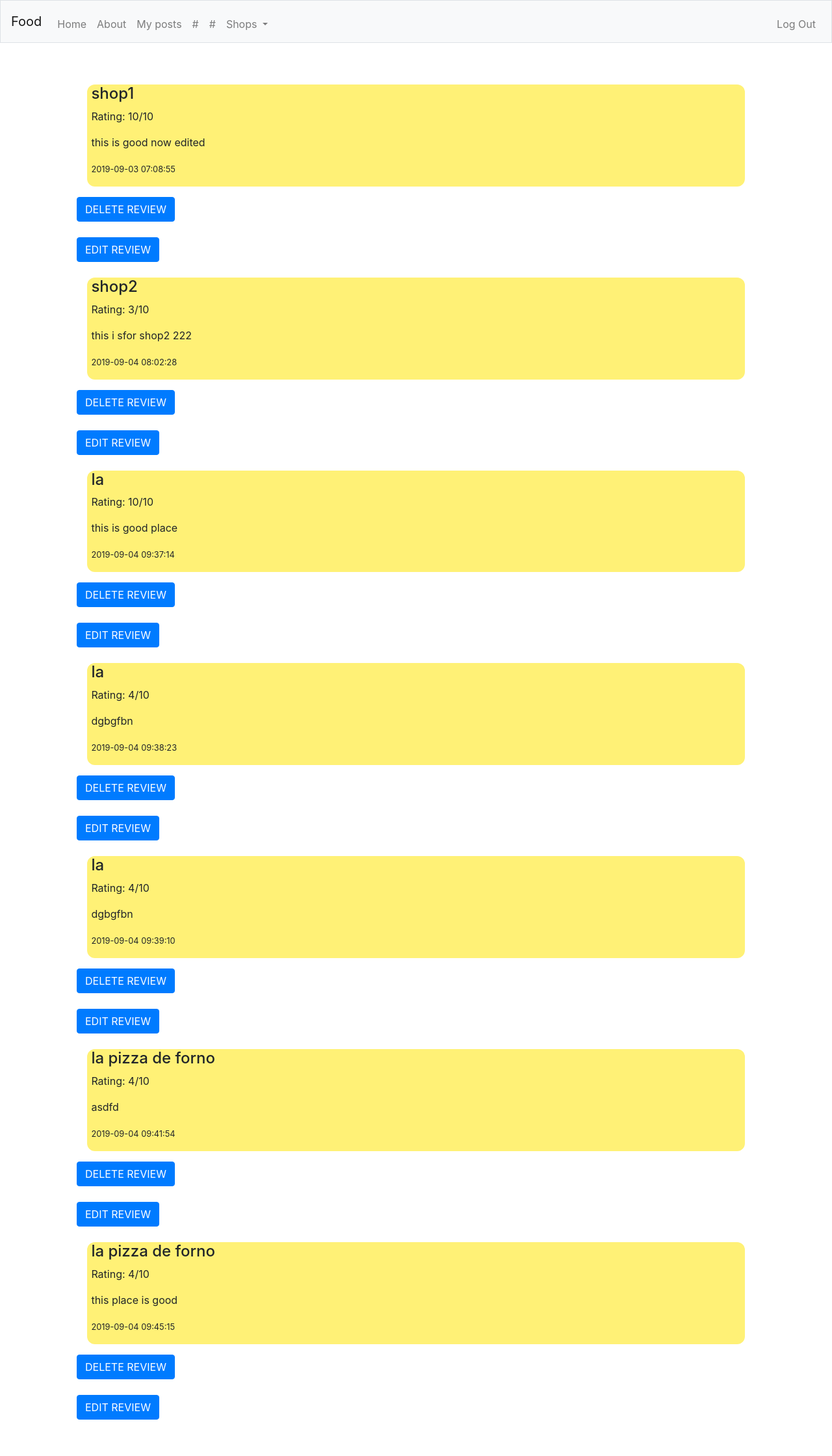
After one commit to ZakariyaALboosh/ResturantReccomend, a Flask app: page /myposts in a window 1280 px wide. The commit adds this page. Shown: the whole page at 65% size. Run offline with Flask 2, Linux system fonts and the light colour scheme; a user stored in the database is signed in; some libraries are stand-ins or nearby versions.

Commit message:
Added mulitple features no bugs known of yet.

```diff
--- a/application.py
+++ b/application.py
@@ -43,6 +43,38 @@ def index():
 
 
 
+@app.route("/myposts", methods=["GET","POST"])
+@login_required
+def myposts():
+    if request.method == "POST":
+        if request.form.get("verb") == "delete" :
+            postid = request.form.get("id")
+            reuslt = db.execute("DELETE FROM posts WHERE id= :postid", postid = postid)
+            posts = db.execute("SELECT * FROM posts WHERE username = :username", username = session['username'])
+            return render_template("myposts.html", posts = posts)
+        if request.form.get("verb") == "edit" :
+            postid = request.form.get("id")
+            result = db.execute("SELECT * FROM posts WHERE id= :postid", postid = postid)
+            return render_template("edit.html", posts = result)
+
+    posts = db.execute("SELECT * FROM posts WHERE username = :username", username = session['username'])
+    return render_template("myposts.html", posts = posts)
+
+@app.route("/edit-review", methods=["POST"])
+@login_required
+def edit():
+    postid = request.form.get("id")
+    review = request.form.get("review")
+    outoften = request.form.get("outoften")
+    db.execute("UPDATE posts SET review = :review , outoften = :outoften WHERE id = :postid", review = review, outoften = outoften, postid = postid)
+    return redirect("/myposts")
+
+
+
+@app.route("/about")
+@login_required
+def about():
+    return render_template("about.html")
 
 @app.route("/submit-review", methods=["POST"])
 @login_required
@@ -69,13 +101,16 @@ def submitReview():
 @login_required
 def shop(shopname):
     shopname = urllib.parse.unquote(shopname)
-    print("HERE HERE   " + shopname)
+
     #shows reviews and renders template for submitting
     placeinfo = db.execute("SELECT * FROM placeinfo WHERE shopname = :shopname", shopname = shopname)
+    result = db.execute("SELECT avg(outoften) FROM posts WHERE shopname = :shopname ", shopname = shopname)
+    rating = result[0]['avg(outoften)']
+
     posts = db.execute("SELECT * FROM posts WHERE shopname = :shopname", shopname = shopname)
     image = shopname + ".jpg"
     place = shopname
-    return render_template("shop.html", posts = posts, image = image, place = place, placeinfo = placeinfo)
+    return render_template("shop.html", posts = posts, image = image, place = place, placeinfo = placeinfo, rating =rating)
 
 
 
--- a/static/styles.css
+++ b/static/styles.css
@@ -16,10 +16,15 @@
 
 }
 .grid-item{
-    height: 200px;
-    width: 100% ;
-    background-color: yellow;
+    height: auto;
+    width: auto ;
 
+
+}
+.cafe-logo{
+    overflow: hidden;
+
+    width: 100%;
 }
 
 #hgrid-item1{
--- a/templates/layout.html
+++ b/templates/layout.html
@@ -36,7 +36,7 @@
                     <ul class="navbar-nav mr-auto mt-2">
                         <li class="nav-item"><a class="nav-link" href="/">Home</a></li>
                         <li class="nav-item"><a class="nav-link" href="/about">About</a></li>
-                        <li class="nav-item"><a class="nav-link" href="#">#</a></li>
+                        <li class="nav-item"><a class="nav-link" href="/myposts">My posts</a></li>
                         <li class="nav-item"><a class="nav-link" href="#">#</a></li>
                         <li class="nav-item"><a class="nav-link" href="#">#</a></li>
 
--- /dev/null
+++ b/templates/myposts.html
@@ -0,0 +1,50 @@
+{% extends "layout.html" %}
+{%block stylesheet%}
+        <link href="/static/styles.css" rel="stylesheet">
+{% endblock %}
+{% block title %}
+    Home
+{% endblock %}
+
+{% block main %}
+    {% if posts%}
+   {% for post in posts%}
+
+        <div class = "review">
+        <h4  class ="revname">{{post.shopname}}</h4>
+        <p class= "revrating">Rating: {{post.outoften}}/10</p>
+          <p  class = "rev">
+              {{post.review}}
+
+          </p>
+          <p class = "revdate"><small >{{post.time}}</small> </p>
+        </div>
+
+        <form action="/myposts" method="post">
+  <div class="form-group">
+      <input type="hidden" name="verb" value= "delete">
+  </div>
+  <input type="hidden" name="id" value= "{{post.id}}">
+  </div>
+    <button type="submit" class="btn btn-primary mb-2">DELETE REVIEW</button>
+    </form>
+
+
+    <form action="/myposts" method="post">
+    <div class="form-group">
+      <input type="hidden" name="verb" value= "edit">
+  </div>
+  <input type="hidden" name="id" value= "{{post.id}}">
+  </div>
+    <button type="submit" class="btn btn-primary mb-2">EDIT REVIEW</button>
+    </form>
+    {% endfor %}
+    {%else%}
+        <div class = "review">
+            <p  class = "rev">
+               there isn't any reviews, yet!
+          </p>
+        </div>
+    {%endif%}
+
+{% endblock %}
--- a/templates/shop.html
+++ b/templates/shop.html
@@ -12,7 +12,7 @@
  <!-- shop cafe logo or photo  -->    <img id="cafe-logo" src="/static/{{image}}" alt="Place Logo" height="auto" width="auto">
      </div>
         <div class = "review">
-              <h4 class = "revname">{{placeinfo[0].shopname}}</h4>
+              <h4 class = "revname">{{placeinfo[0].shopname}}  rating: {{rating}}/10</h4>
             <p class = "revrating">{{placeinfo[0].address}} <small>Type:{{placeinfo[0].type}}</small> </p>
             <p  class = "rev">
                {{placeinfo[0].description}}
@@ -68,13 +68,13 @@
     <textarea name = "review" class="form-control" id="exampleFormControlTextarea1"></textarea>
   </div>
     <button type="submit" class="btn btn-primary mb-2">publish review</button>
-    {%else%}
+    </form>{%else%}
         <div class = "review">
             <p  class = "rev">
              404  There in no such place or it wasn't added yet, SORRY! 404
         </div>
     {%endif%}
-</form>
+
 
 
 {% endblock %}
```
Also changed, not shown: templates/about.html (added, +20 -0 lines), templates/edit.html (added, +89 -0 lines), templates/index.html (+9 -9 lines), FP.db.
